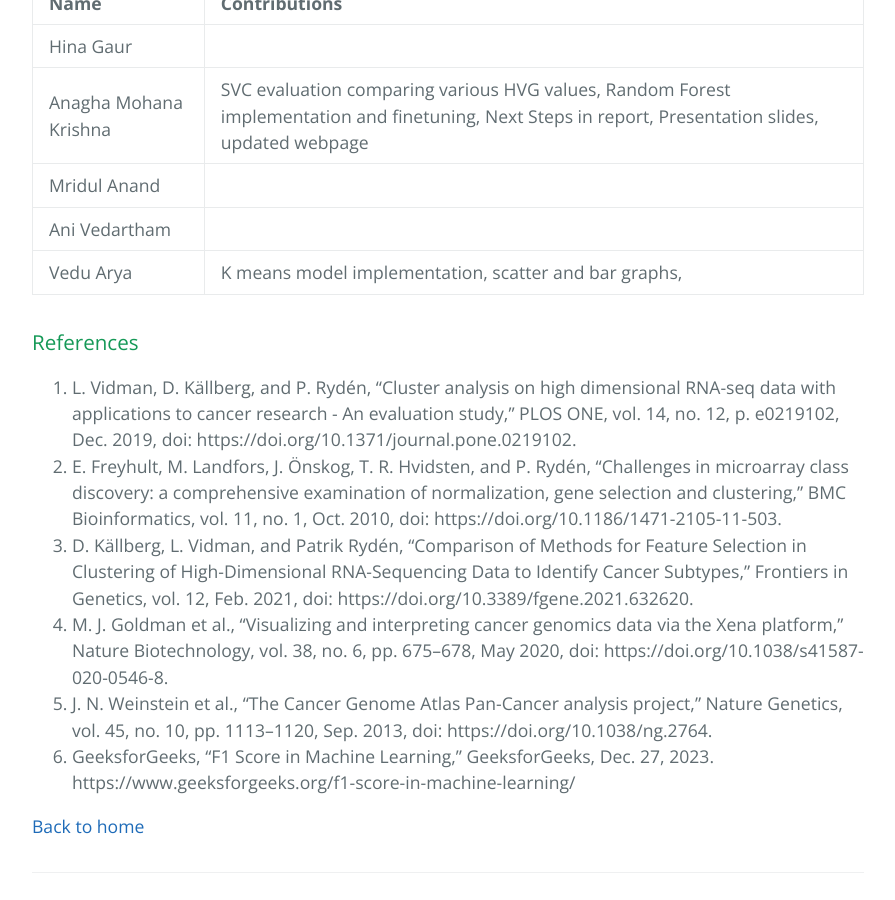
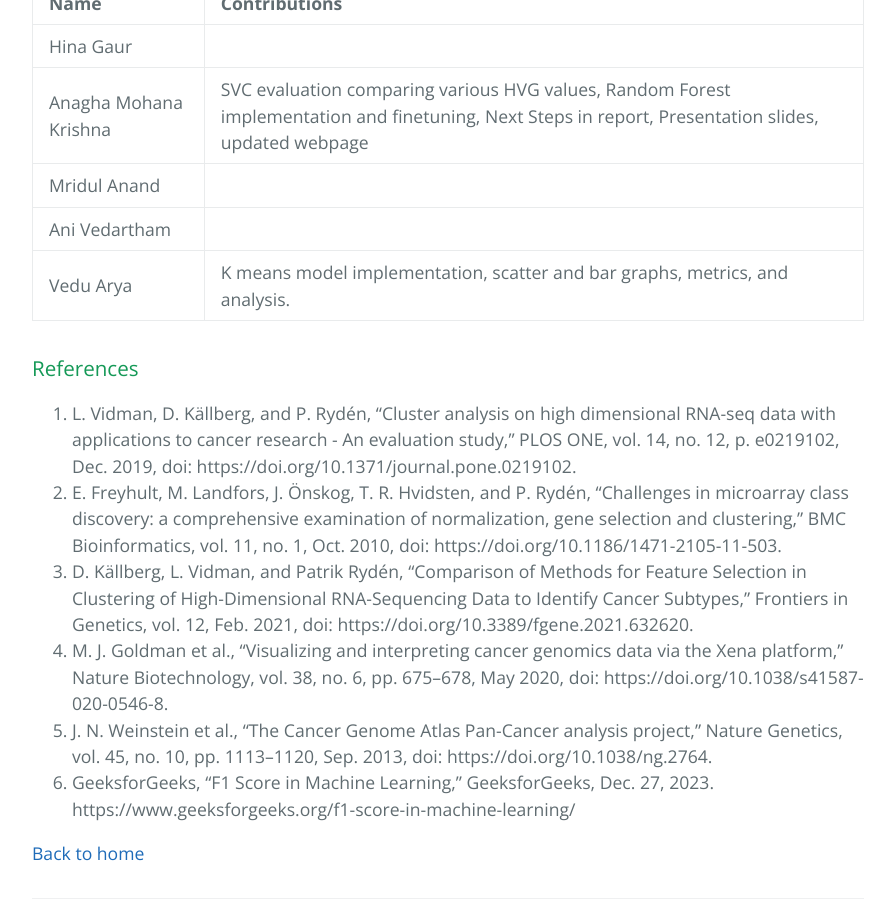
Before and after one commit to AnaghaMKrishna/CS-7641-Project, a Jekyll site: the page built from Final_Submission/final_report.md, in a window 1280 px wide and 900 px high, scrolled down 22867 px. Shown: the whole window, without its empty margins (192-1087 px from the left). Built offline with Jekyll 4.4.1, drawn with Linux system fonts in a browser that asks for light colours; our own code applies the rules of GitHub Pages for plain Markdown files.

Commit message:
Update final_report.md

```diff
--- a/Final_Submission/final_report.md
+++ b/Final_Submission/final_report.md
@@ -230,7 +230,7 @@ If you are unable to view, [please click here](https://gtvault-my.sharepoint.com
 | Anagha Mohana Krishna  | SVC evaluation comparing various HVG values, Random Forest implementation and finetuning, Next Steps in report, Presentation slides, updated webpage |
 | Mridul Anand           |  |
 | Ani Vedartham |  |
-| Vedu Arya | K means model implementation, scatter and bar graphs,   |
+| Vedu Arya | K means model implementation, scatter and bar graphs, metrics, and analysis.   |
 
 ### References
 
```
